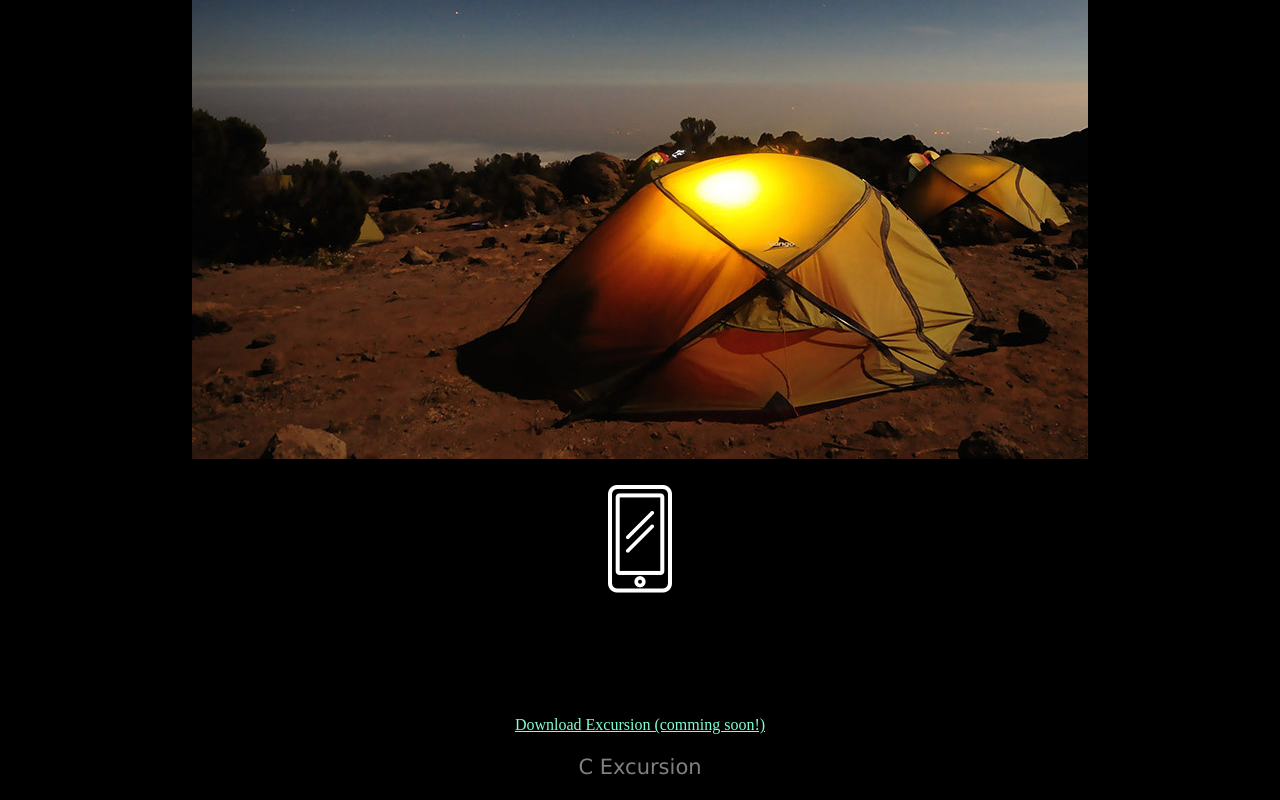
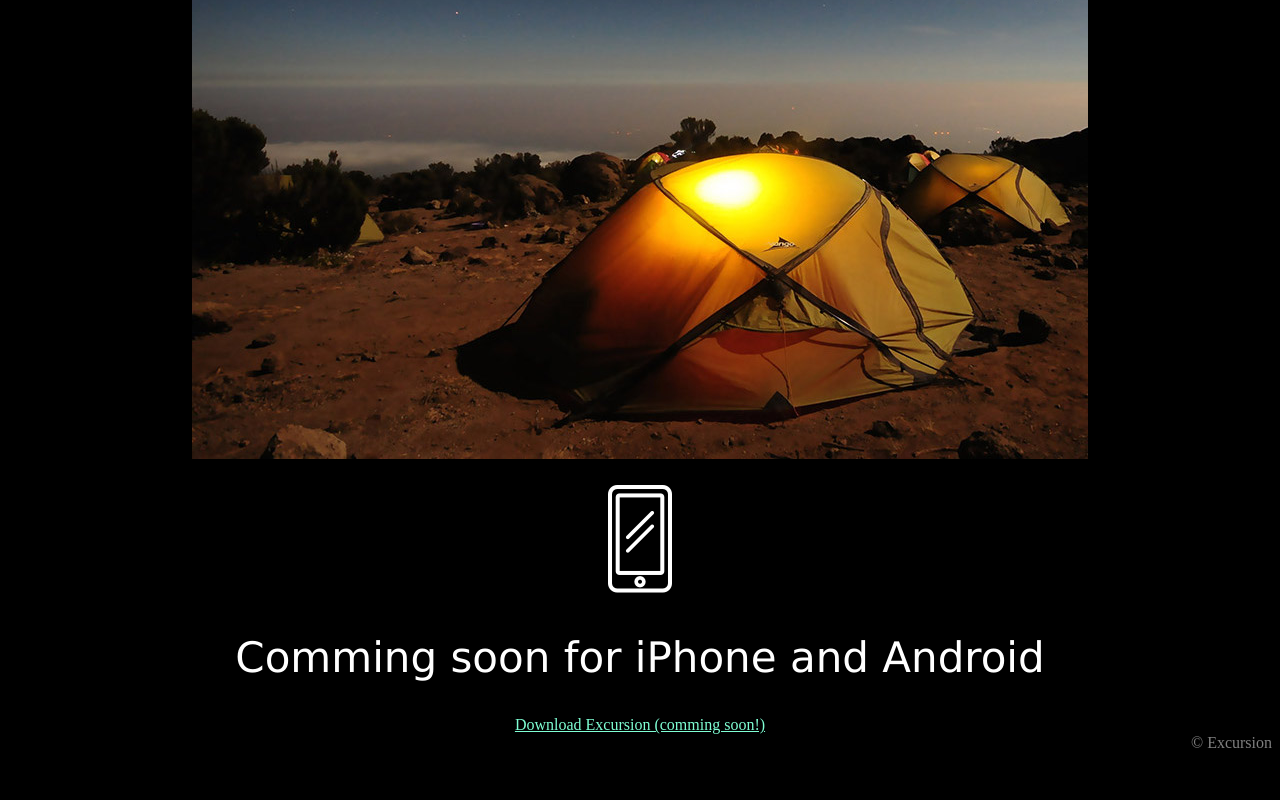
Before and after one commit to sebasterd/excursion, a plain HTML site: page index.html in a window 1280 px wide. Shown: the part 551-1351 px from the top of the page. After the commit the page ends 1311 px from the top, so only its background shows below. Drawn offline with Linux system fonts and the light colour scheme.

Commit message:
Media autoplay and loop, styles applied, fixed copyright style and symbol

```diff
--- a/index.html
+++ b/index.html
@@ -8,7 +8,7 @@
   <h1>Discover hidden places in the world around you</h1>
   <a href="#">Download Excursion (comming soon!)</a>
   <p>
-    <video src="./resources/media/excursion.mp4">unsupported content</video>
+    <video src="./resources/media/excursion.mp4" autoplay="true" loop="true">unsupported content</video>
   </p>
   <h2>Your personal travel guide</h2>
   <p>Excursion remembers places you like, and recommends new places of interest for you.</p>
@@ -20,6 +20,8 @@
   </p>
   <h2>Comming soon for iPhone and Android</h2>
   <a href="#">Download Excursion (comming soon!)</a>
-  <p><span id="copyright">C Excursion</span></p>
+  <div class="copyright">
+  &copy; Excursion
+  </div>
 </body>
 </html>
--- a/resources/css/style.css
+++ b/resources/css/style.css
@@ -7,6 +7,7 @@ h1,
 h2,
 p {
   font-family: Verdana;
+  color: white;
 }
 
 h1 {
@@ -32,5 +33,5 @@ p {
 
 .copyright {
   text-align: right;
-  font-size: normal;
+  color: gray;
 }
```
